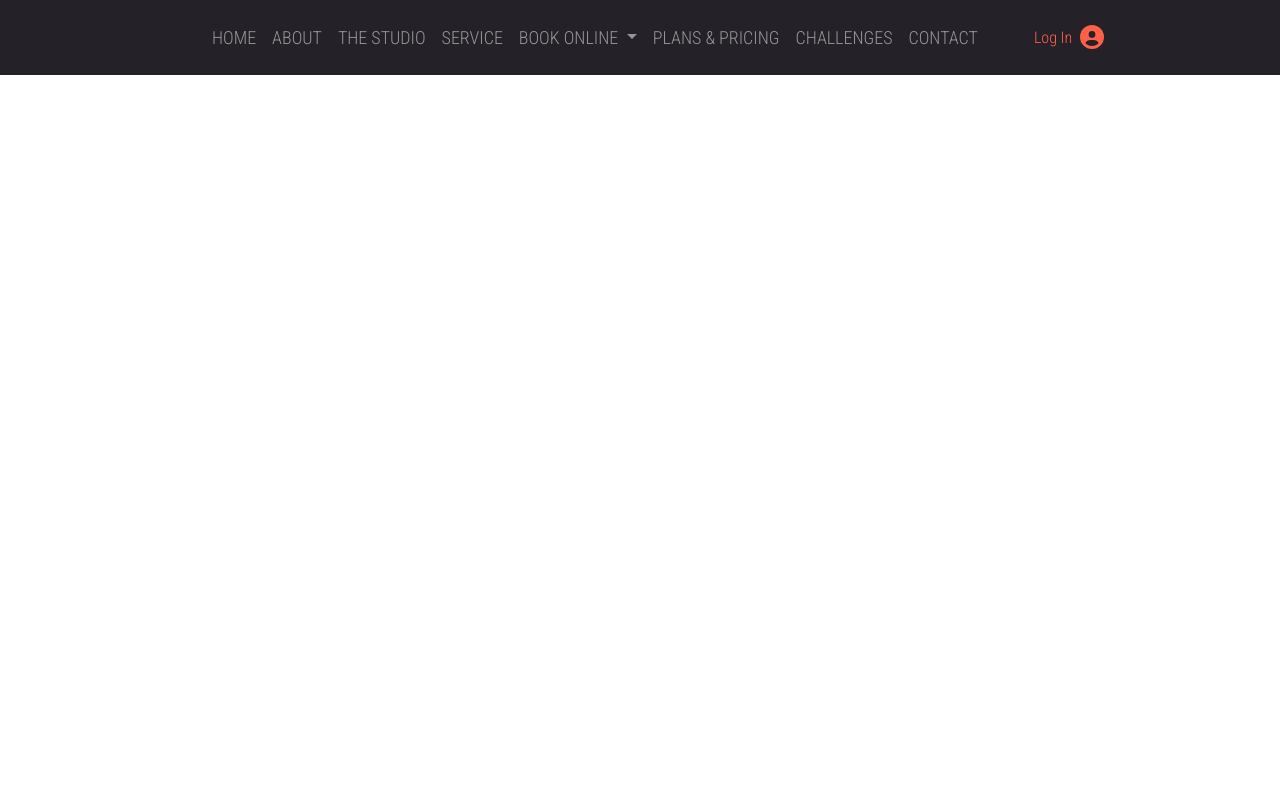
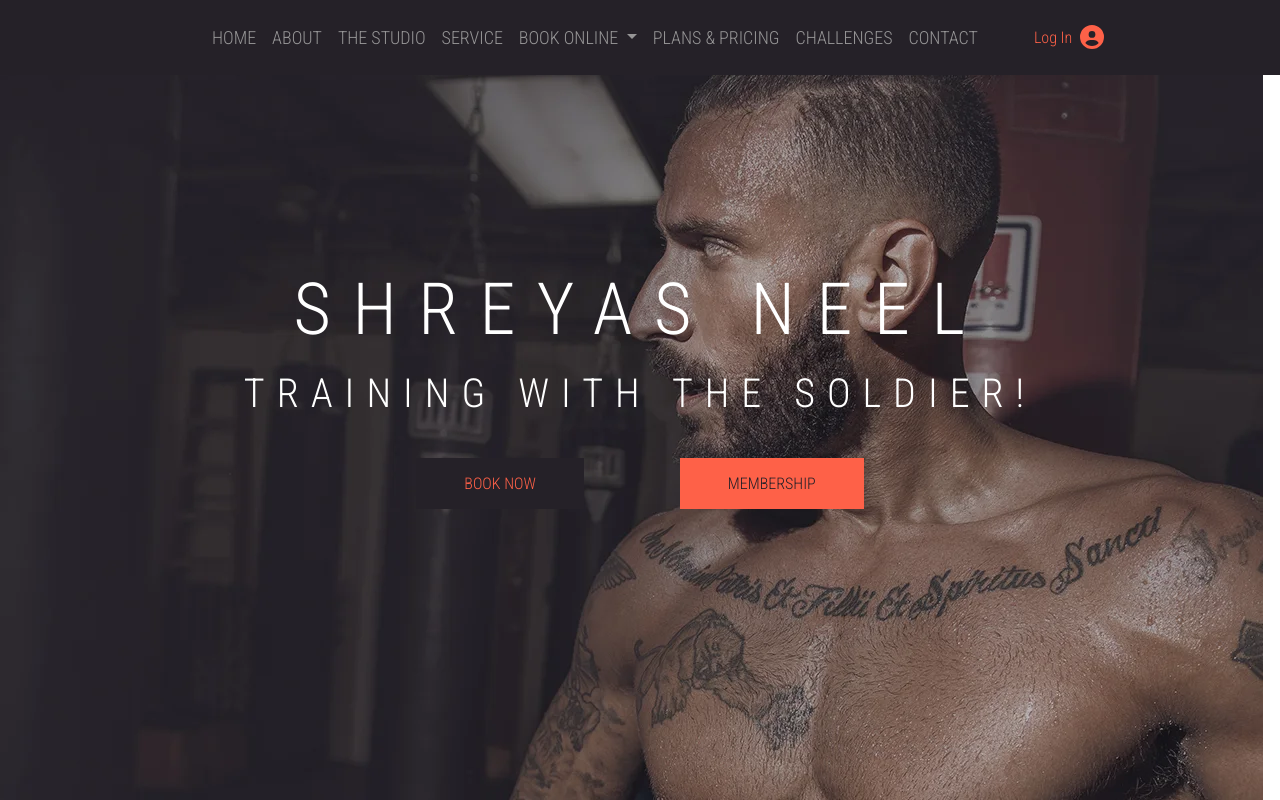
Before and after one commit to guneshprasads/Kasrath_CrossFit_Studio, an Angular app: page / in a window 1280 px wide. Shown: the top 800 px of the page. Built offline with nearby package versions, Linux system fonts and the light colour scheme.

Commit message:
row1 changes

```diff
--- a/src/app/app.component.html
+++ b/src/app/app.component.html
@@ -1 +1,2 @@
 <app-navbar></app-navbar>
+<app-rowone></app-rowone>
--- a/src/app/app.module.ts
+++ b/src/app/app.module.ts
@@ -5,11 +5,13 @@ import { FontAwesomeModule } from '@fortawesome/angular-fontawesome';
 import { AppRoutingModule } from './app-routing.module';
 import { AppComponent } from './app.component';
 import { NavbarComponent } from './navbar/navbar.component';
+import { RowoneComponent } from './rowone/rowone.component';
 
 @NgModule({
   declarations: [
     AppComponent,
-    NavbarComponent
+    NavbarComponent,
+    RowoneComponent
   ],
   imports: [
     BrowserModule,
--- a/src/app/navbar/navbar.component.html
+++ b/src/app/navbar/navbar.component.html
@@ -1,4 +1,4 @@
-<nav class="navbar navbar-expand-lg navbar-light p-lg-0">
+<nav class="navbar navbar-expand-lg navbar-light fixed-top p-lg-0">
     <div class="mx-lg-5"></div>
     <div class="container-fluid py-3">
       <button class="navbar-toggler" type="button" data-bs-toggle="collapse" data-bs-target="#navbarSupportedContent" aria-controls="navbarSupportedContent" aria-expanded="false" aria-label="Toggle navigation">
--- /dev/null
+++ b/src/app/rowone/rowone.component.css
@@ -0,0 +1,32 @@
+.centered {
+    position: absolute;
+    top: 50%;
+    left: 50%;
+    transform: translate(-50%, -50%);
+
+}
+.name{
+    font-size: 4.5rem!important;
+    letter-spacing: 0.3em;
+
+}
+.subtitle{
+    font-size: 2.5rem!important;
+    letter-spacing: 0.3em;
+}
+.booknow{
+    color: #FE6148 !important;
+    background-color: #252128 !important;
+}
+.membership{
+    color: #252128 !important;
+    background-color: #FE6148 !important;
+}
+.booknow:hover{
+    color: #252128 !important;
+    background-color: #FE6148 !important;
+}
+.membership:hover{
+    color: #FE6148 !important;
+    background-color: #252128 !important;
+}
--- /dev/null
+++ b/src/app/rowone/rowone.component.html
@@ -0,0 +1,16 @@
+<div class="container-fluid p-0">
+    <img src="assets/Images/row1.webp" class="img-fluid backgroundimage" alt="">
+    <div class="centered text-white w-100 text-center">
+        <div class="name">SHREYAS NEEL</div>
+        <div class="subtitle w-100">TRAINING WITH THE SOLDIER!</div>
+        <div class="d-inline-flex">
+            <div class="p-lg-5">
+                <span class="booknow px-lg-5 py-lg-3">BOOK NOW</span>
+            </div>
+            <div class="p-lg-5">
+                <span class="membership px-lg-5 py-lg-3">MEMBERSHIP</span>
+            </div>
+        </div>
+    </div>
+
+</div>
--- a/src/index.html
+++ b/src/index.html
@@ -2,7 +2,7 @@
 <html lang="en">
 <head>
   <meta charset="utf-8">
-  <title>KasrathCrossFitStudio</title>
+  <title>Kasrath Cross Fit Studio</title>
   <base href="/">
   <meta name="viewport" content="width=device-width, initial-scale=1">
   <link rel="preconnect" href="https://fonts.googleapis.com">
```
Also changed, not shown: src/app/rowone/rowone.component.ts (added, +10 -0 lines), src/assets/Images/row1.webp (added), 1 other file (tests, documents, lock files or other folders).
